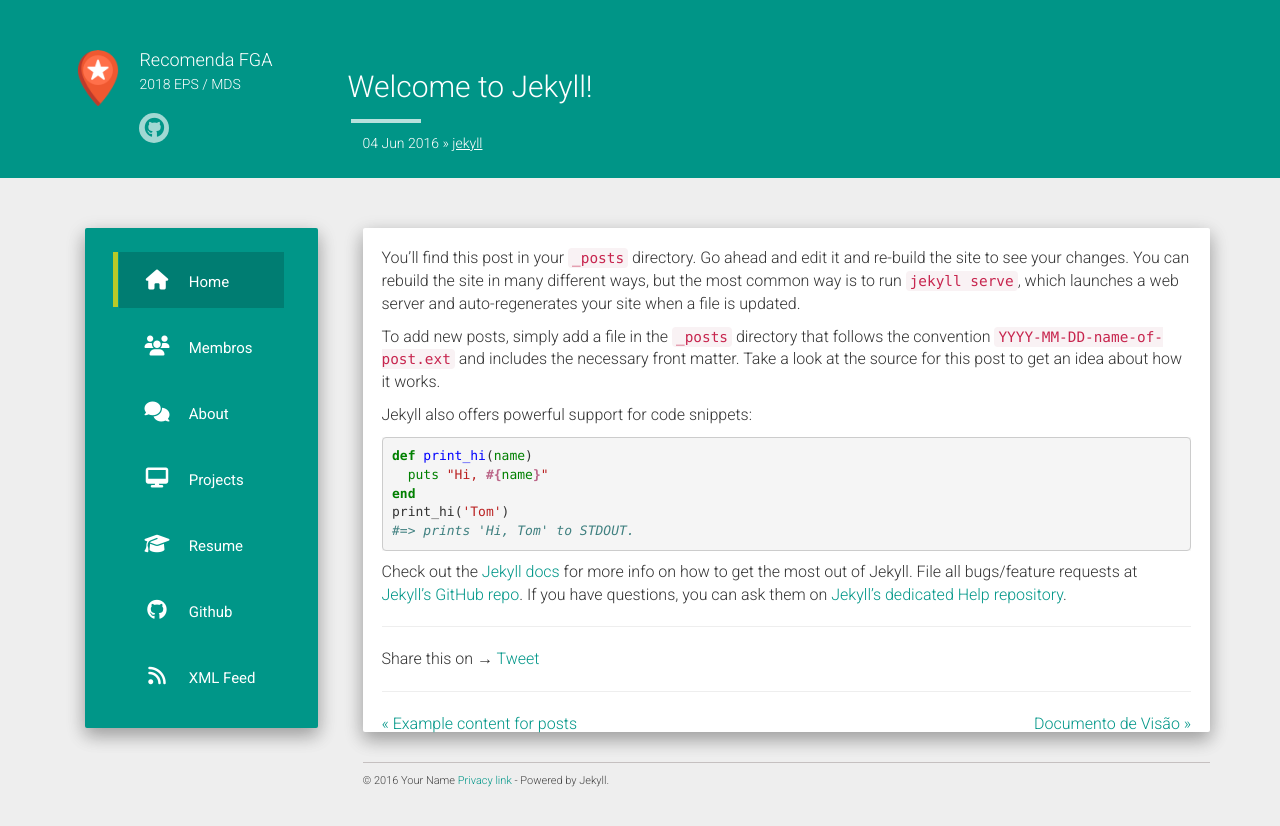
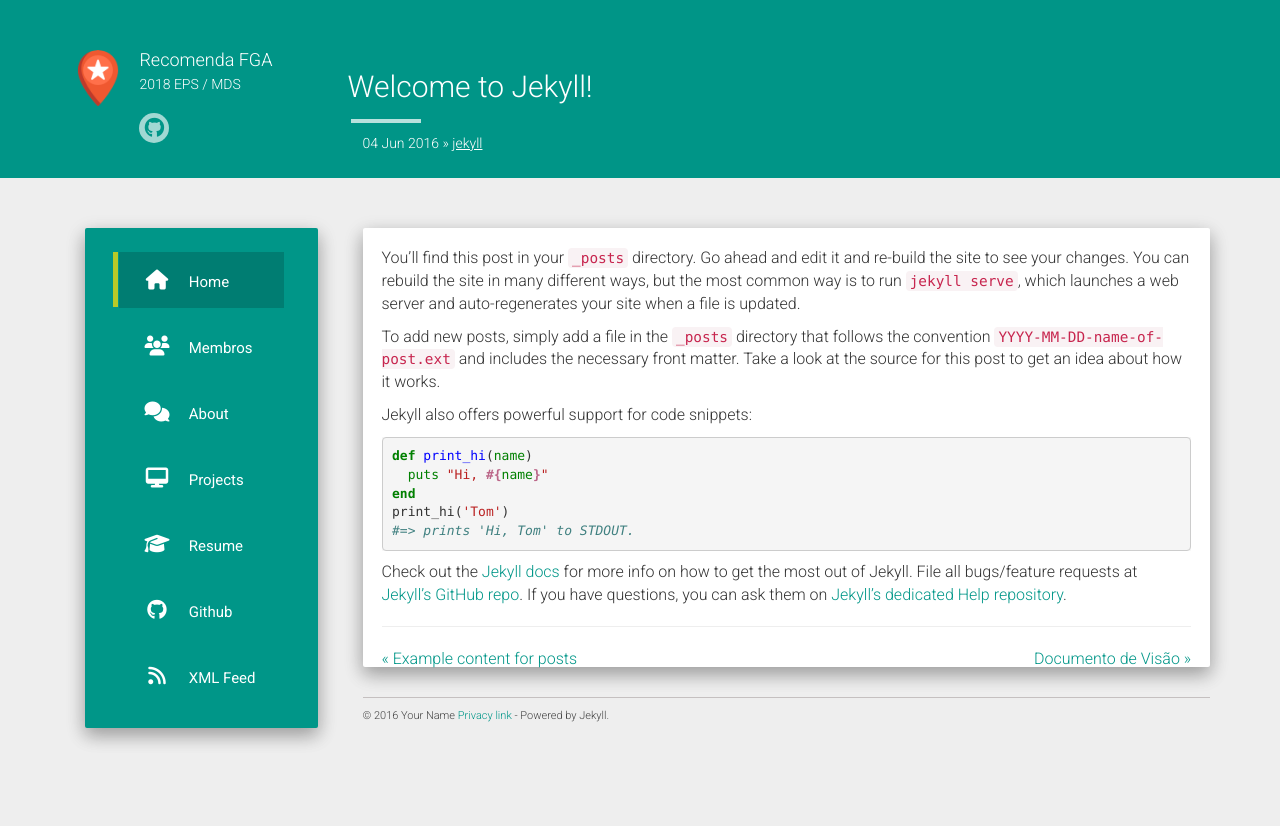
Before and after one commit to fga-eps-mds/2018.2-IndicaAi, a Jekyll site: the page built from docs/_posts/2015-07-11-welcome-to-jekyll.md, in a window 1280 px wide. Shown: the top 826 px of the page. Built offline with Jekyll 4.4.1, drawn with Linux system fonts in a browser that asks for light colours; nearby versions of some CDN libraries; comment, search, counter and statistics services are not loaded.

Commit message:
Remove share buttons

```diff
--- a/docs/_includes/share-page.html
+++ /dev/null
@@ -1,20 +0,0 @@
-<div class="share-page">
-    Share this on &rarr;
- <a href="https://twitter.com/share" class="twitter-share-button" data-via="{{ site.share.twitter_username }}">Tweet</a>
-<script>!function(d,s,id){var js,fjs=d.getElementsByTagName(s)[0],p=/^http:/.test(d.location)?'http':'https';if(!d.getElementById(id)){js=d.createElement(s);js.id=id;js.src=p+'://platform.twitter.com/widgets.js';fjs.parentNode.insertBefore(js,fjs);}}(document, 'script', 'twitter-wjs');</script>
-
-<!-- Google + -->
-<div class="g-plus" data-action="share" data-annotation="bubble"></div>
-<script src="https://apis.google.com/js/platform.js" async defer></script>
-
-<!-- Facebook -->
-<div class="fb-share-button" data-href="{{site.url}}{{page.url}}" data-layout="button_count" style="position: relative; top: -8px; left: 3px;"></div>
-</div>
-<div id="fb-root"></div>
-<script>(function(d, s, id) {
-  var js, fjs = d.getElementsByTagName(s)[0];
-  if (d.getElementById(id)) return;
-  js = d.createElement(s); js.id = id;
-  js.src = "//connect.facebook.net/en_US/sdk.js#xfbml=1&version=v2.6&appId={{ site.share.fb_appid }}";
-  fjs.parentNode.insertBefore(js, fjs);
-}(document, 'script', 'facebook-jssdk'));</script>
--- a/docs/_layouts/post.html
+++ b/docs/_layouts/post.html
@@ -4,8 +4,6 @@ layout: default
 <div class="post-content well">
 <article class="content">
     <div class="post">{{ content }}</div>
-    <hr />
-    {% include share-page.html %}
 </article>
 <hr />
 {% assign hasSimilar = '' %}
```
